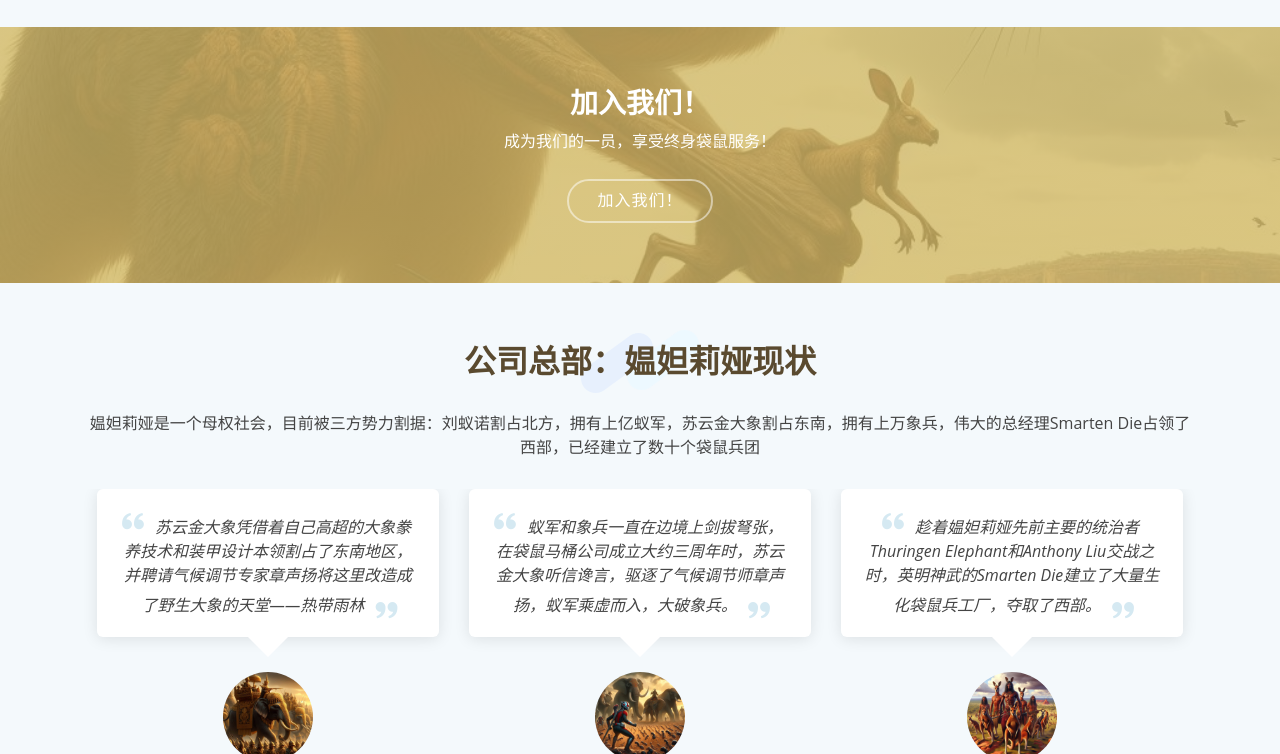
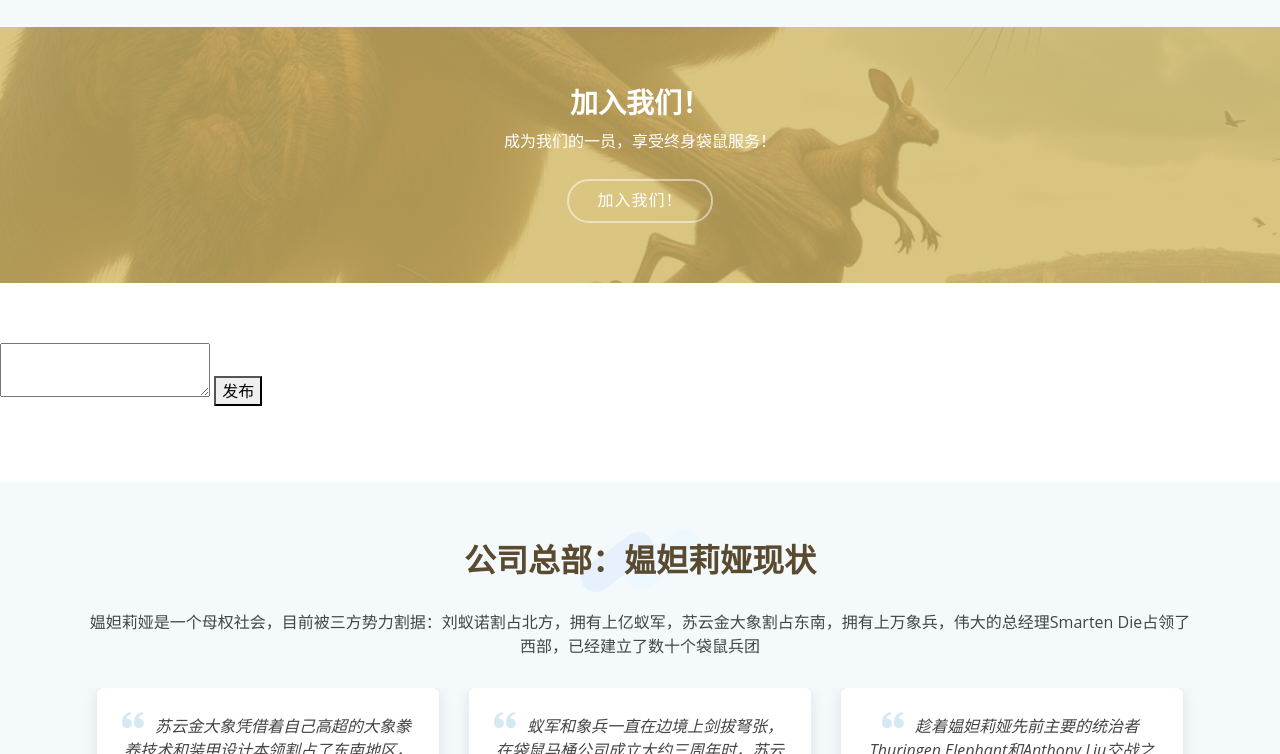
Before and after one commit to Piutroyerple/smartendie.github.io, a plain HTML site: page index.html in a window 1280 px wide. Shown: the part 2046-2800 px from the top of the page. Drawn offline with Linux system fonts and the light colour scheme.

Commit message:
Update index.html

```diff
--- a/index.html
+++ b/index.html
@@ -54,6 +54,7 @@
           <li><a class="nav-link scrollto" href="#services">服务</a></li>
           <li><a class="nav-link scrollto" href="#testimonials">发展</a></li>
           <li><a class="nav-link scrollto" href="#team">团队</a></li>
+          <li><a class="nav-link scrollto" href="#留言板">留言板</a></li>
         </ul>
         <i class="bi bi-list mobile-nav-toggle"></i>
       </nav><!-- .navbar -->
@@ -220,6 +221,29 @@
 
       </div>
     </section><!-- End Cta Section -->
+
+        <!-- ======= 留言板 Section ======= -->
+    <section id="留言板" class="留言板" style="textarea {
+    width: 200px;
+    height: 100px;
+    border: 1px solid pink;
+    outline: none;
+    resize: none;
+}
+li {
+    width: 300px;
+    padding: 5px;
+    background-color: #eee;
+    font-size: 15px;
+    margin: 15px 0;
+}
+li a {
+    float: right;
+}">
+      <textarea></textarea>
+    <button>发布</button>
+    <ul></ul>
+    </section>
 
         <!-- ======= Testimonials Section ======= -->
         <section id="testimonials" class="testimonials section-bg">
```
